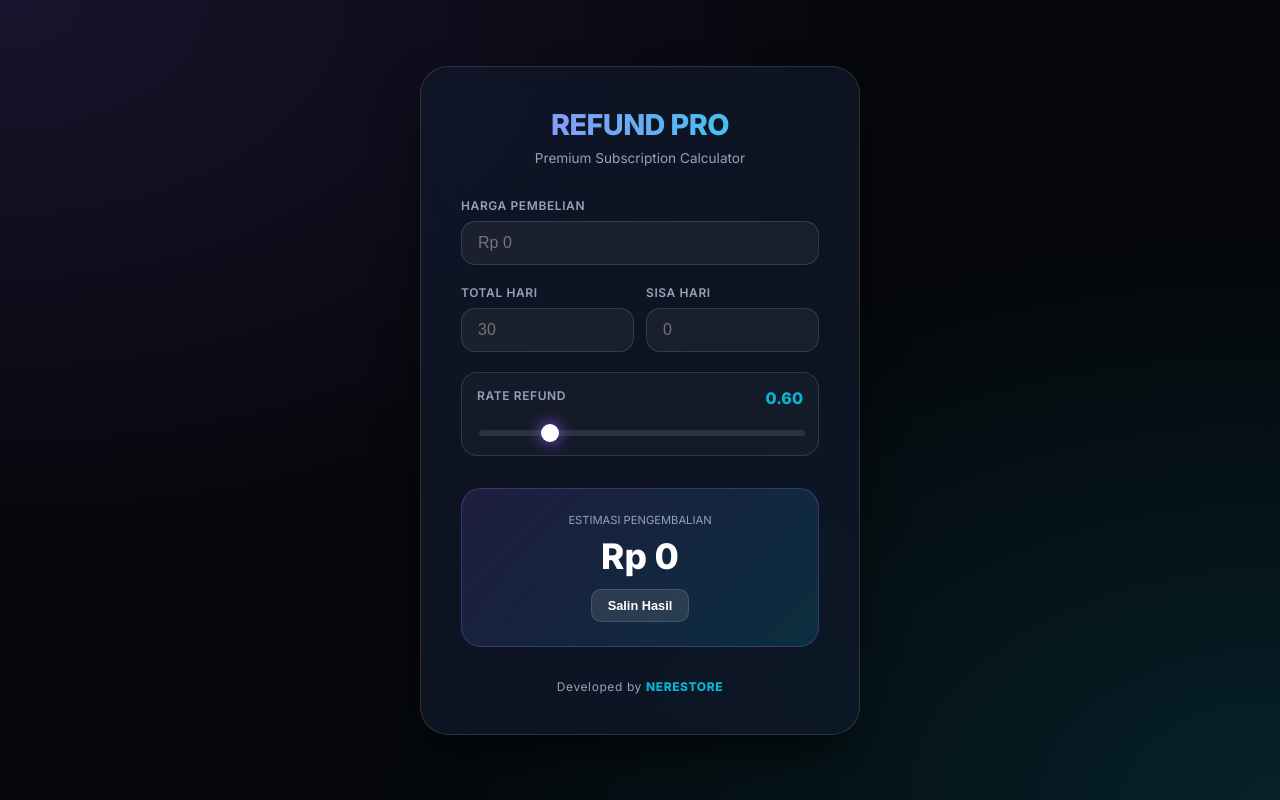
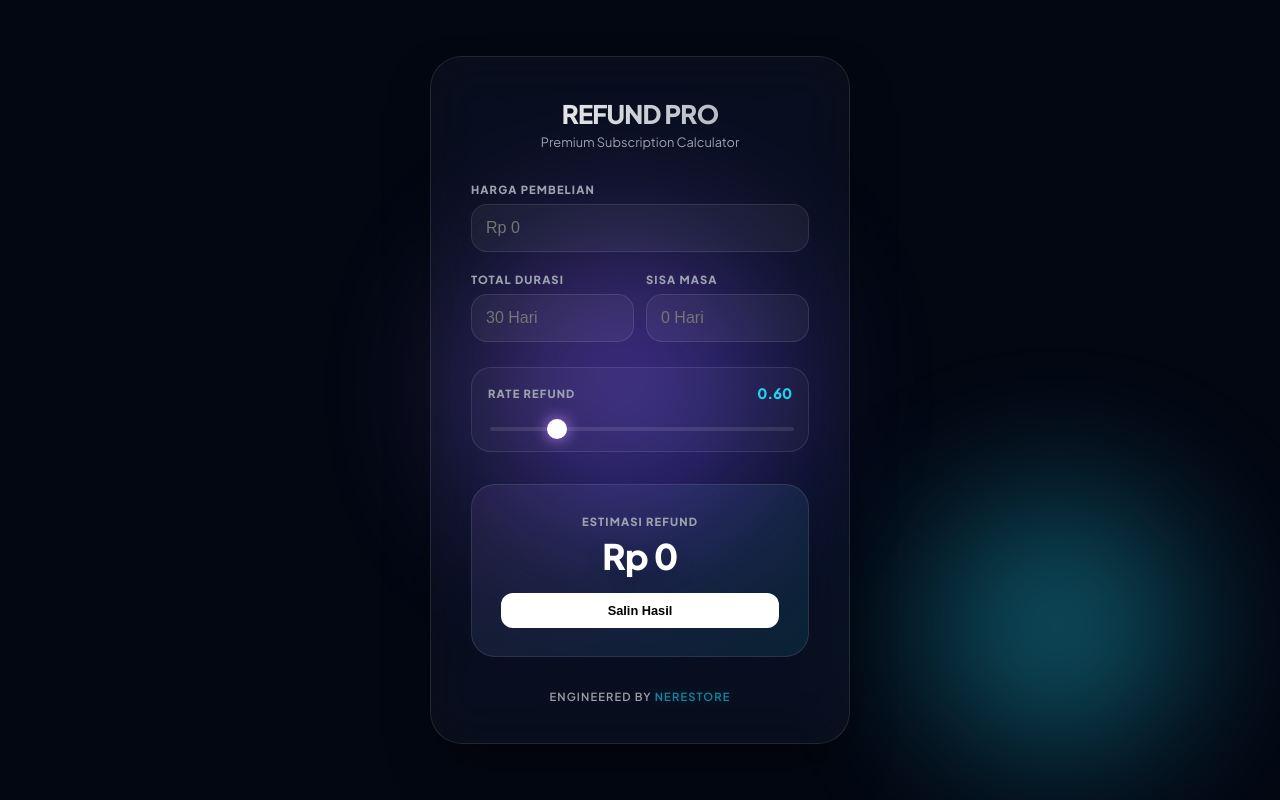
Before and after one commit to Errenris/kalkulator, a plain HTML site: page index.html in a window 1280 px wide. Drawn offline with Linux system fonts and the light colour scheme.

Commit message:
Update index.html

```diff
--- a/index.html
+++ b/index.html
@@ -4,16 +4,16 @@
     <meta charset="UTF-8">
     <meta name="viewport" content="width=device-width, initial-scale=1.0">
     <title>Refund Pro | Nerestore</title>
-    <link href="https://fonts.googleapis.com/css2?family=Inter:wght@400;600;800&display=swap" rel="stylesheet">
+    <link href="https://fonts.googleapis.com/css2?family=Plus+Jakarta+Sans:wght@400;600;800&display=swap" rel="stylesheet">
     <style>
         :root {
-            --primary: #8b5cf6;
-            --accent: #06b6d4;
-            --bg: #05070a;
-            --card-bg: rgba(17, 25, 40, 0.75);
-            --border: rgba(255, 255, 255, 0.125);
+            --primary: #c084fc;
+            --accent: #22d3ee;
+            --bg: #030712;
+            --glass: rgba(255, 255, 255, 0.03);
+            --glass-border: rgba(255, 255, 255, 0.1);
             --text: #ffffff;
-            --text-muted: #94a3b8;
+            --text-muted: #9ca3af;
         }
 
         * {
@@ -22,11 +22,8 @@
         }
 
         body {
-            font-family: 'Inter', sans-serif;
+            font-family: 'Plus Jakarta Sans', sans-serif;
             background-color: var(--bg);
-            background-image:
-                radial-gradient(at 0% 0%, rgba(139, 92, 246, 0.15) 0px, transparent 50%),
-                radial-gradient(at 100% 100%, rgba(6, 182, 212, 0.15) 0px, transparent 50%);
             color: var(--text);
             display: flex;
             justify-content: center;
@@ -34,18 +31,47 @@
             min-height: 100vh;
             margin: 0;
             padding: 20px;
+            overflow: hidden; /* Mencegah scroll dari blob dekorasi */
+        }
+
+        /* Dekorasi Background - Blobs */
+        .blob {
+            position: absolute;
+            width: 300px;
+            height: 300px;
+            background: linear-gradient(135deg, var(--primary), #4f46e5);
+            filter: blur(80px);
+            border-radius: 50%;
+            z-index: -1;
+            opacity: 0.4;
+            animation: move 20s infinite alternate;
+        }
+
+        .blob-2 {
+            bottom: 10%;
+            right: 10%;
+            background: var(--accent);
+            width: 250px;
+            height: 250px;
+            animation-delay: -5s;
+        }
+
+        @keyframes move {
+            from { transform: translate(-20%, -20%); }
+            to { transform: translate(20%, 20%); }
         }
 
         .container {
-            background: var(--card-bg);
-            backdrop-filter: blur(20px) saturate(180%);
-            -webkit-backdrop-filter: blur(20px) saturate(180%);
-            border: 1px solid var(--border);
-            border-radius: 28px;
+            background: var(--glass);
+            backdrop-filter: blur(25px) saturate(150%);
+            -webkit-backdrop-filter: blur(25px) saturate(150%);
+            border: 1px solid var(--glass-border);
+            border-radius: 32px;
             padding: 2.5rem;
             width: 100%;
-            max-width: 440px;
-            box-shadow: 0 25px 50px -12px rgba(0, 0, 0, 0.7);
+            max-width: 420px;
+            box-shadow: 0 25px 50px -12px rgba(0, 0, 0, 0.5);
+            position: relative;
         }
 
         .header {
@@ -54,51 +80,52 @@
         }
 
         .header h1 {
-            font-size: 1.8rem;
+            font-size: 1.6rem;
             font-weight: 800;
             margin: 0;
-            background: linear-gradient(to right, #a78bfa, #22d3ee);
+            letter-spacing: -0.03em;
+            background: linear-gradient(to right, #fff, var(--text-muted));
             -webkit-background-clip: text;
             -webkit-text-fill-color: transparent;
-            letter-spacing: -0.02em;
         }
 
         .header p {
             color: var(--text-muted);
-            font-size: 0.85rem;
-            margin-top: 0.5rem;
+            font-size: 0.8rem;
+            margin-top: 4px;
+            font-weight: 500;
+        }
+
+        label {
+            display: block;
+            font-size: 0.7rem;
+            font-weight: 700;
+            text-transform: uppercase;
+            letter-spacing: 0.1em;
+            margin-bottom: 8px;
+            color: var(--text-muted);
         }
 
         .input-wrapper {
             margin-bottom: 1.25rem;
         }
 
-        label {
-            display: block;
-            font-size: 0.75rem;
-            font-weight: 600;
-            text-transform: uppercase;
-            letter-spacing: 0.05em;
-            margin-bottom: 0.5rem;
-            color: var(--text-muted);
-        }
-
         input[type="number"] {
             width: 100%;
             background: rgba(255, 255, 255, 0.05);
-            border: 1px solid var(--border);
-            border-radius: 14px;
-            padding: 12px 16px;
+            border: 1px solid var(--glass-border);
+            border-radius: 16px;
+            padding: 14px;
             color: white;
             font-size: 1rem;
-            transition: 0.2s;
+            transition: all 0.3s cubic-bezier(0.4, 0, 0.2, 1);
         }
 
         input[type="number"]:focus {
             outline: none;
             border-color: var(--primary);
-            background: rgba(255, 255, 255, 0.08);
-            box-shadow: 0 0 0 4px rgba(139, 92, 246, 0.2);
+            background: rgba(255, 255, 255, 0.1);
+            box-shadow: 0 0 20px rgba(192, 132, 252, 0.15);
         }
 
         .grid {
@@ -109,26 +136,29 @@
 
         .slider-box {
             background: rgba(255, 255, 255, 0.03);
-            padding: 15px;
-            border-radius: 16px;
-            border: 1px solid var(--border);
+            padding: 16px;
+            border-radius: 20px;
+            border: 1px solid var(--glass-border);
+            margin-top: 5px;
         }
 
         .slider-info {
             display: flex;
             justify-content: space-between;
+            align-items: center;
             margin-bottom: 12px;
         }
 
-        .slider-info span:last-child {
+        #rateValue {
             color: var(--accent);
-            font-weight: 700;
+            font-weight: 800;
+            font-size: 0.9rem;
         }
 
         input[type="range"] {
             -webkit-appearance: none;
             width: 100%;
-            height: 6px;
+            height: 4px;
             background: rgba(255, 255, 255, 0.1);
             border-radius: 10px;
             cursor: pointer;
@@ -136,72 +166,70 @@
 
         input[type="range"]::-webkit-slider-thumb {
             -webkit-appearance: none;
-            width: 18px;
-            height: 18px;
-            background: var(--text);
+            width: 20px;
+            height: 20px;
+            background: #fff;
             border-radius: 50%;
             box-shadow: 0 0 15px var(--primary);
+            transition: 0.2s;
         }
 
-        .result-area {
-            margin-top: 2rem;
-            padding: 1.5rem;
-            background: linear-gradient(135deg, rgba(139, 92, 246, 0.15), rgba(6, 182, 212, 0.15));
-            border-radius: 20px;
-            border: 1px solid rgba(139, 92, 246, 0.3);
-            text-align: center;
-            position: relative;
-            overflow: hidden;
+        input[type="range"]::-webkit-slider-thumb:hover {
+            transform: scale(1.1);
         }
 
-        #refundLabel {
-            font-size: 0.7rem;
-            text-transform: uppercase;
-            color: var(--text-muted);
-            margin-bottom: 8px;
-            display: block;
+        /* Area Hasil */
+        .result-card {
+            margin-top: 2rem;
+            padding: 1.8rem;
+            background: linear-gradient(135deg, rgba(192, 132, 252, 0.1), rgba(34, 211, 238, 0.1));
+            border-radius: 24px;
+            border: 1px solid rgba(255, 255, 255, 0.1);
+            text-align: center;
         }
 
         #totalRefund {
             font-size: 2.2rem;
             font-weight: 800;
             margin: 0;
-            color: #fff;
+            letter-spacing: -0.02em;
+            text-shadow: 0 10px 20px rgba(0,0,0,0.2);
         }
 
         .copy-btn {
-            margin-top: 12px;
-            background: rgba(255, 255, 255, 0.1);
-            border: 1px solid var(--border);
-            color: white;
-            padding: 8px 16px;
-            border-radius: 10px;
+            margin-top: 15px;
+            background: #fff;
+            color: #000;
+            border: none;
+            padding: 10px 20px;
+            border-radius: 12px;
             font-size: 0.8rem;
+            font-weight: 700;
             cursor: pointer;
-            transition: 0.2s;
-            font-weight: 600;
+            transition: all 0.2s ease;
+            width: 100%;
         }
 
         .copy-btn:hover {
-            background: var(--primary);
-            border-color: transparent;
+            transform: translateY(-2px);
+            box-shadow: 0 5px 15px rgba(255, 255, 255, 0.2);
         }
 
         footer {
             margin-top: 2rem;
             text-align: center;
+            opacity: 0.6;
         }
 
         .dev-tag {
-            font-size: 0.75rem;
-            color: var(--text-muted);
-            letter-spacing: 0.05em;
+            font-size: 0.7rem;
+            font-weight: 600;
+            letter-spacing: 0.1em;
         }
 
         .dev-name {
             color: var(--accent);
-            font-weight: 700;
-            text-transform: uppercase;
+            text-shadow: 0 0 10px rgba(34, 211, 238, 0.3);
         }
 
         input::-webkit-outer-spin-button,
@@ -212,6 +240,9 @@
     </style>
 </head>
 <body>
+
+<div class="blob"></div>
+<div class="blob blob-2"></div>
 
 <div class="container">
     <div class="header">
@@ -226,16 +257,16 @@
 
     <div class="grid">
         <div class="input-wrapper">
-            <label>Total Hari</label>
-            <input type="number" id="totalDurasi" placeholder="30" oninput="calculate()">
+            <label>Total Durasi</label>
+            <input type="number" id="totalDurasi" placeholder="30 Hari" oninput="calculate()">
         </div>
         <div class="input-wrapper">
-            <label>Sisa Hari</label>
-            <input type="number" id="sisaMasa" placeholder="0" oninput="calculate()">
+            <label>Sisa Masa</label>
+            <input type="number" id="sisaMasa" placeholder="0 Hari" oninput="calculate()">
         </div>
     </div>
 
-    <div class="input-wrapper slider-box">
+    <div class="slider-box">
         <div class="slider-info">
             <label style="margin:0">Rate Refund</label>
             <span id="rateValue">0.60</span>
@@ -243,14 +274,14 @@
         <input type="range" id="rateRefund" min="0.50" max="1.00" step="0.01" value="0.60" oninput="calculate()">
     </div>
 
-    <div class="result-area">
-        <span id="refundLabel">Estimasi Pengembalian</span>
+    <div class="result-card">
+        <label style="margin-bottom: 5px;">Estimasi Refund</label>
         <h2 id="totalRefund">Rp 0</h2>
         <button class="copy-btn" onclick="copyResult()">Salin Hasil</button>
     </div>
 
     <footer>
-        <div class="dev-tag">Developed by <span class="dev-name">Nerestore</span></div>
+        <div class="dev-tag">ENGINEERED BY <span class="dev-name">NERESTORE</span></div>
     </footer>
 </div>
 
@@ -286,12 +317,12 @@
         navigator.clipboard.writeText(text).then(() => {
             const btn = document.querySelector('.copy-btn');
             const originalText = btn.innerText;
-            btn.innerText = 'Tersalin! ✅';
-            btn.style.background = '#22c55e';
+            btn.innerText = 'Copied to Clipboard! ✅';
+            btn.style.background = '#22d3ee';
 
             setTimeout(() => {
                 btn.innerText = originalText;
-                btn.style.background = '';
+                btn.style.background = '#fff';
             }, 2000);
         });
     }
```
